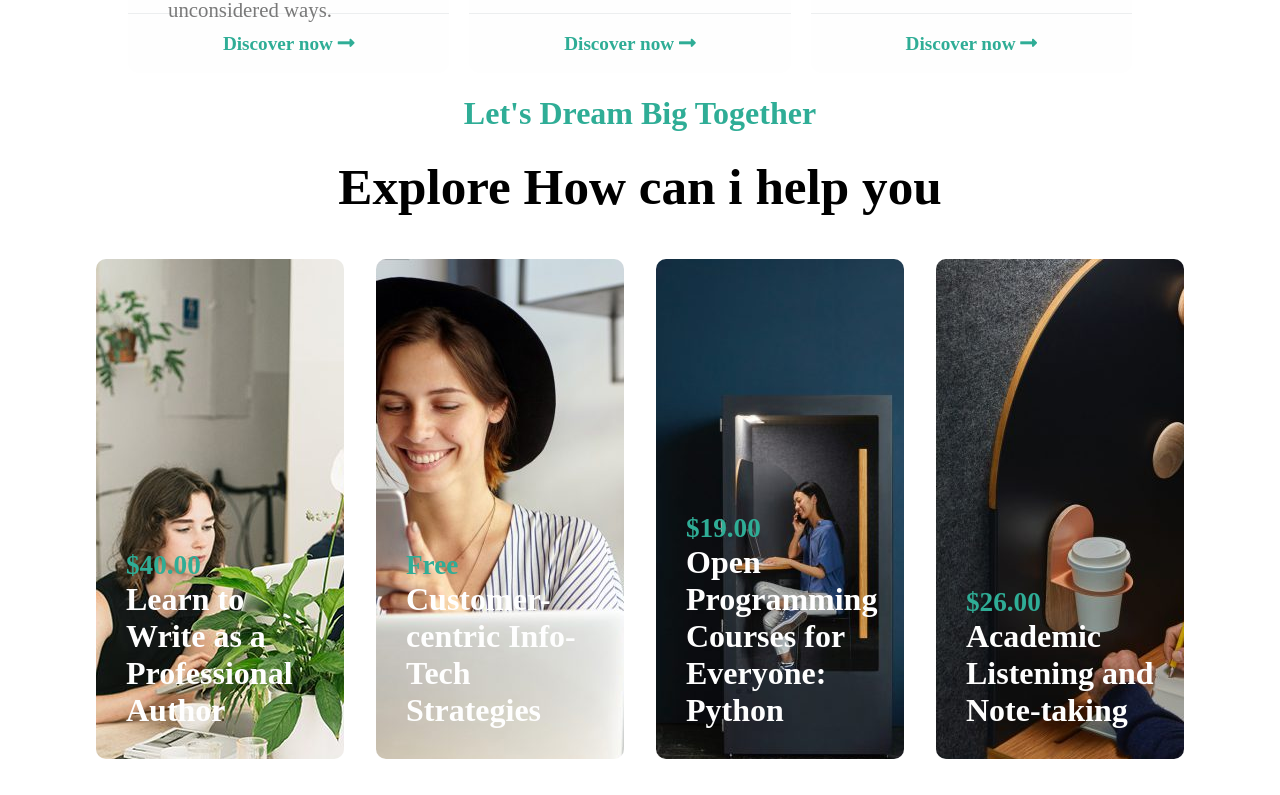
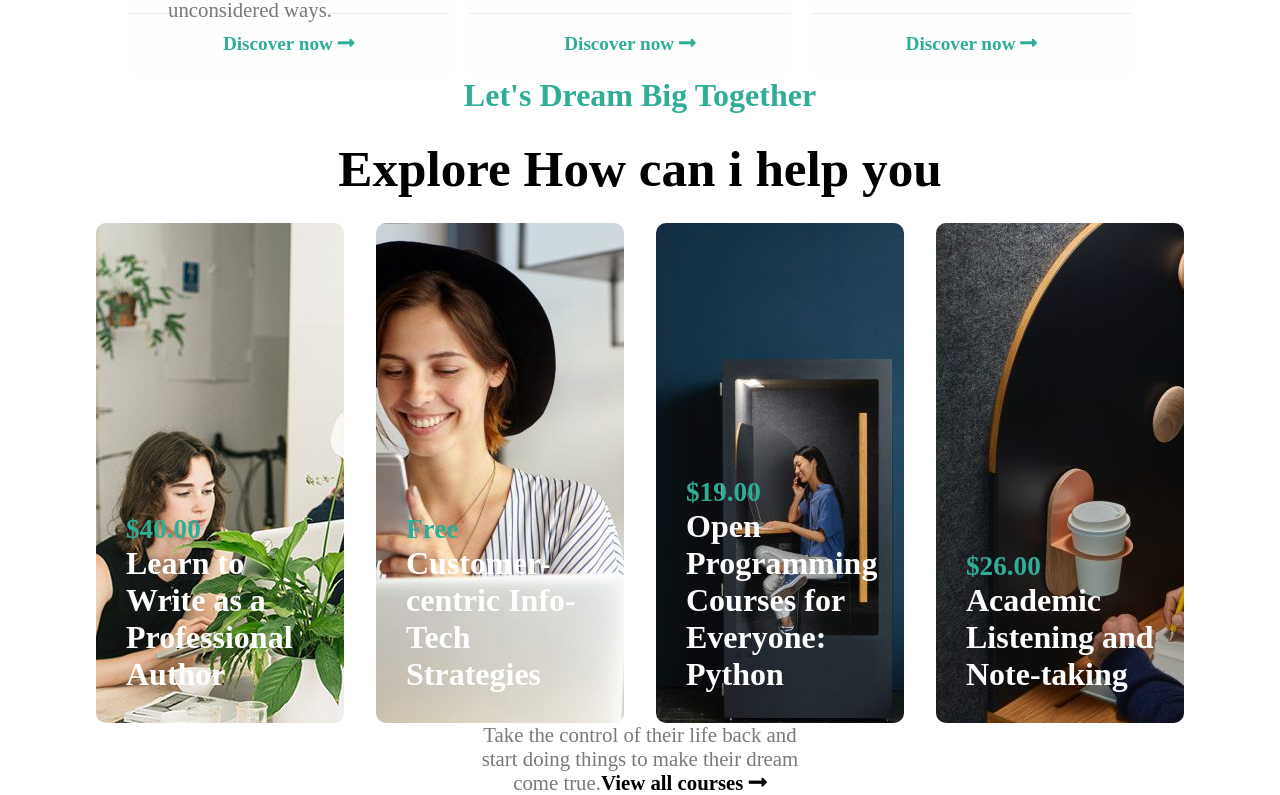
Before and after one commit to SimoneBenato/proj-html-vuejs, a Vue app: page / in a window 1280 px wide. Shown: the part 2423-3218 px from the top of the page. Built offline with nearby package versions, Linux system fonts and the light colour scheme.

Commit message:
ops, mancava un pezzettino sul componente 3

```diff
--- a/src/components/Component3.vue
+++ b/src/components/Component3.vue
@@ -10,6 +10,10 @@
         <span class="price">{{item.price}}</span>
         <p class="service">{{item.service}}</p>
       </div>
+    </div>
+
+    <div class="links">
+      <p>Take the control of their life back and start doing things to make their dream come true.<span class="bold">View all courses <i class="fas fa-long-arrow-alt-right"></i></span></p>
     </div>
   </div>
 </template>
@@ -83,5 +87,18 @@ export default {
       }
     }
   }
+
+  .links {
+    text-align: center;
+    font-size: 1.3rem;
+    width: 30%;
+    margin: 0 auto;
+    color: $boulder;
+
+    .bold {
+      font-weight: bold;
+      color: black;
+    }
+  }
 }
 </style>
```
